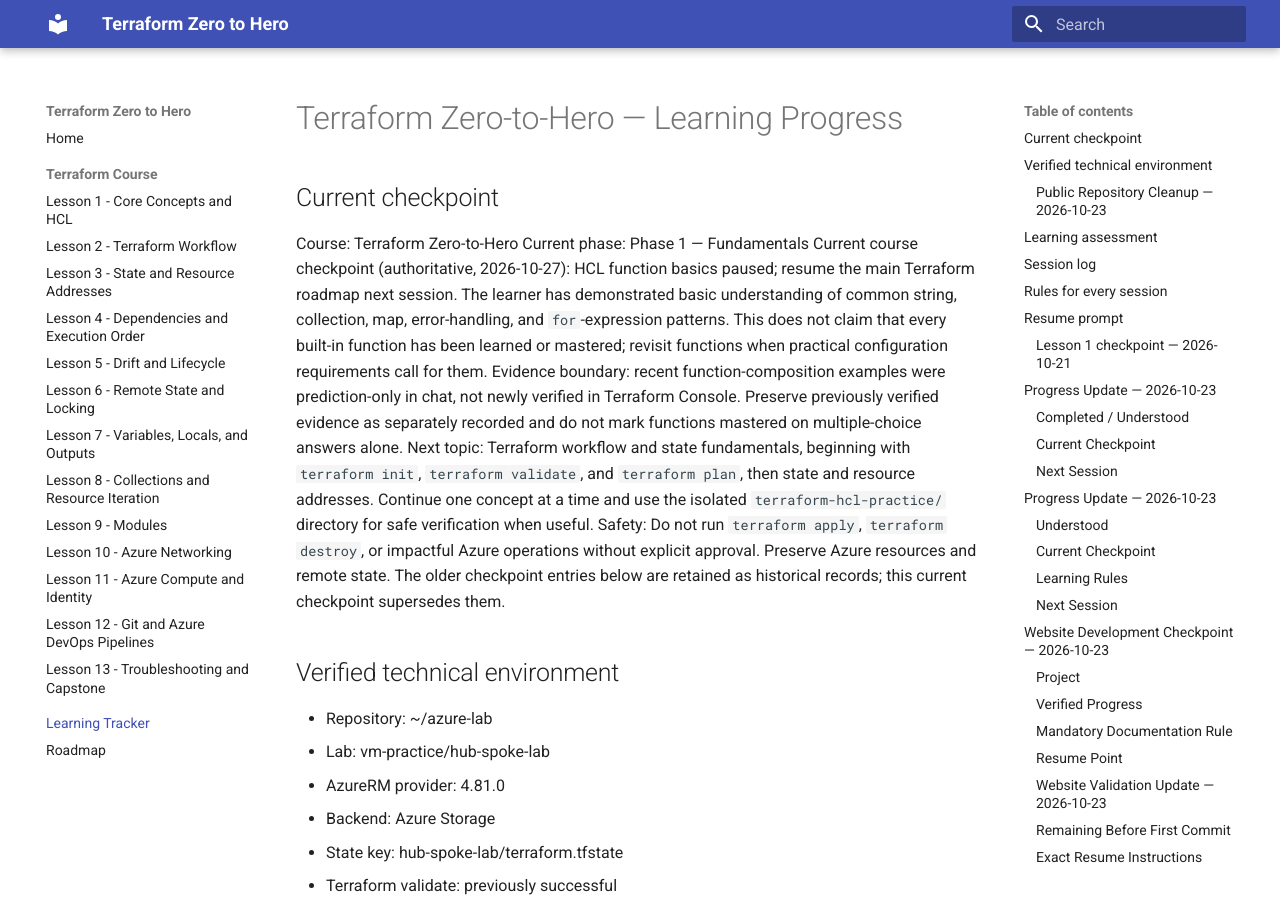
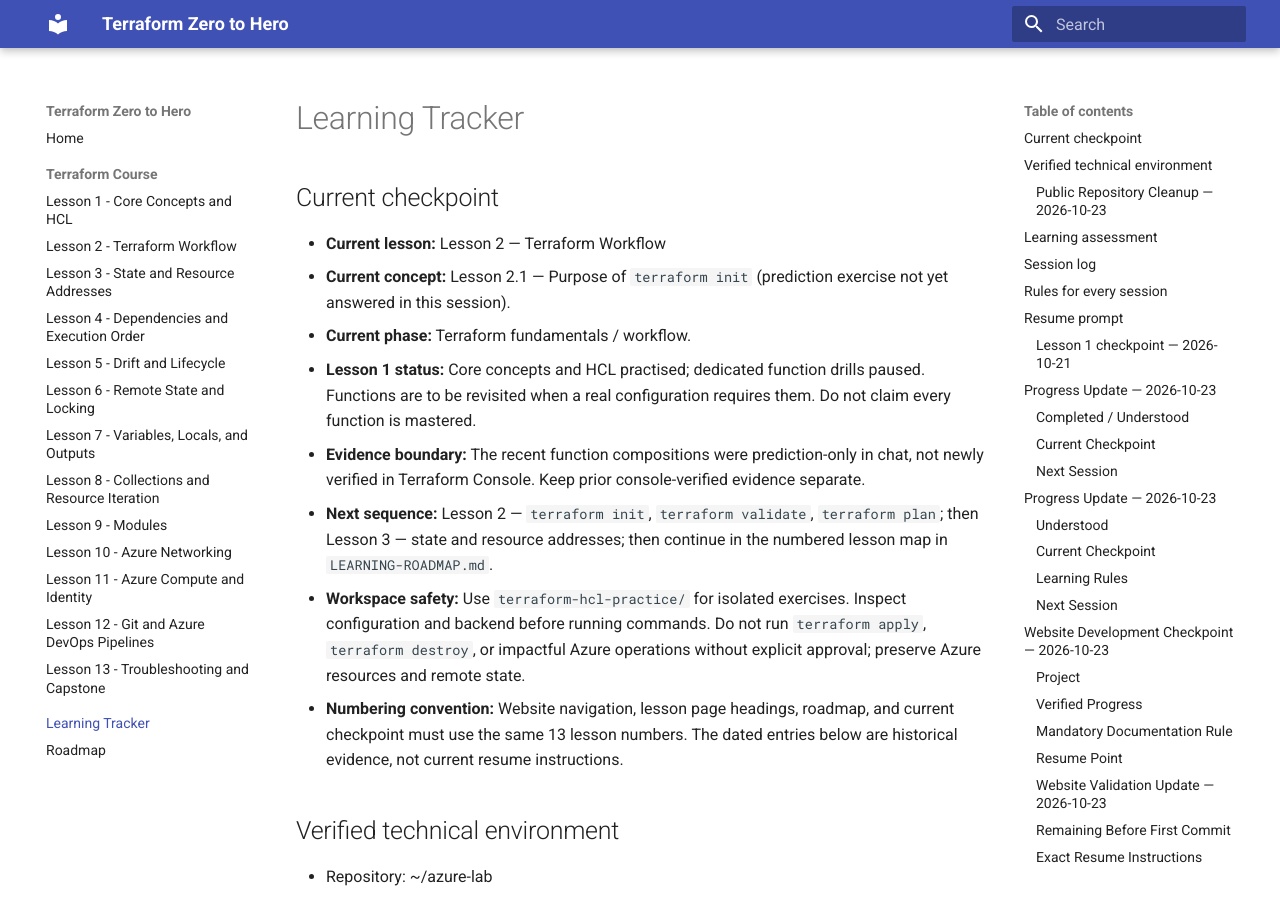
Before and after one commit to pshewale-dev/terraform-azure-lab, an MkDocs documentation site: the page built from docs/LEARNING-PROGRESS.md, in a window 1280 px wide and 900 px high. Built offline with MkDocs 1.6.1 and Material for MkDocs 9.7.7, drawn with Linux system fonts in a browser that asks for light colours.

Commit message:
docs: align current checkpoint with numbered lesson map

```diff
--- a/docs/LEARNING-PROGRESS.md
+++ b/docs/LEARNING-PROGRESS.md
@@ -1,13 +1,12 @@
-# Terraform Zero-to-Hero — Learning Progress
-
 ## Current checkpoint
-Course: Terraform Zero-to-Hero
-Current phase: Phase 1 — Fundamentals
-Current course checkpoint (authoritative, 2026-10-27): HCL function basics paused; resume the main Terraform roadmap next session. The learner has demonstrated basic understanding of common string, collection, map, error-handling, and `for`-expression patterns. This does not claim that every built-in function has been learned or mastered; revisit functions when practical configuration requirements call for them.
-Evidence boundary: recent function-composition examples were prediction-only in chat, not newly verified in Terraform Console. Preserve previously verified evidence as separately recorded and do not mark functions mastered on multiple-choice answers alone.
-Next topic: Terraform workflow and state fundamentals, beginning with `terraform init`, `terraform validate`, and `terraform plan`, then state and resource addresses. Continue one concept at a time and use the isolated `terraform-hcl-practice/` directory for safe verification when useful.
-Safety: Do not run `terraform apply`, `terraform destroy`, or impactful Azure operations without explicit approval. Preserve Azure resources and remote state.
-The older checkpoint entries below are retained as historical records; this current checkpoint supersedes them.
+- **Current lesson:** Lesson 2 — Terraform Workflow
+- **Current concept:** Lesson 2.1 — Purpose of `terraform init` (prediction exercise not yet answered in this session).
+- **Current phase:** Terraform fundamentals / workflow.
+- **Lesson 1 status:** Core concepts and HCL practised; dedicated function drills paused. Functions are to be revisited when a real configuration requires them. Do not claim every function is mastered.
+- **Evidence boundary:** The recent function compositions were prediction-only in chat, not newly verified in Terraform Console. Keep prior console-verified evidence separate.
+- **Next sequence:** Lesson 2 — `terraform init`, `terraform validate`, `terraform plan`; then Lesson 3 — state and resource addresses; then continue in the numbered lesson map in `LEARNING-ROADMAP.md`.
+- **Workspace safety:** Use `terraform-hcl-practice/` for isolated exercises. Inspect configuration and backend before running commands. Do not run `terraform apply`, `terraform destroy`, or impactful Azure operations without explicit approval; preserve Azure resources and remote state.
+- **Numbering convention:** Website navigation, lesson page headings, roadmap, and current checkpoint must use the same 13 lesson numbers. The dated entries below are historical evidence, not current resume instructions.
 
 ## Verified technical environment
 - Repository: ~/azure-lab
```
